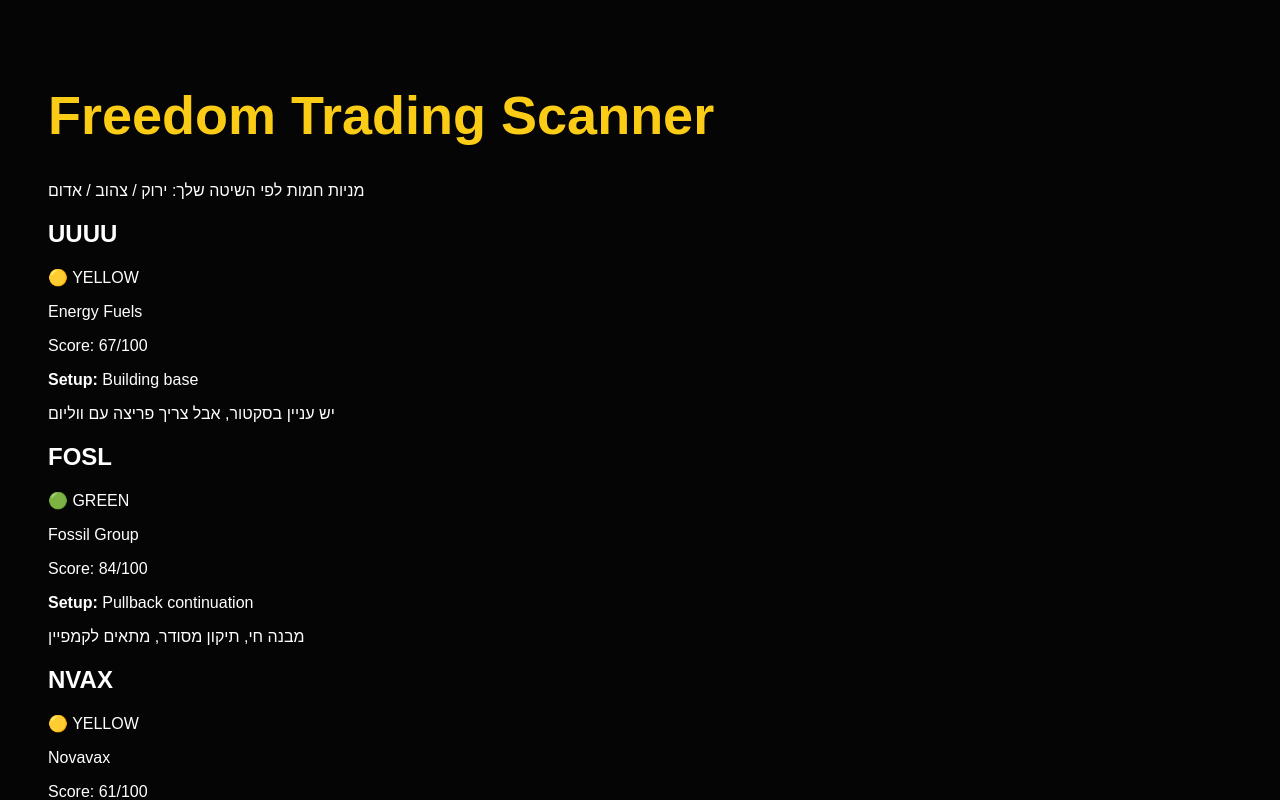
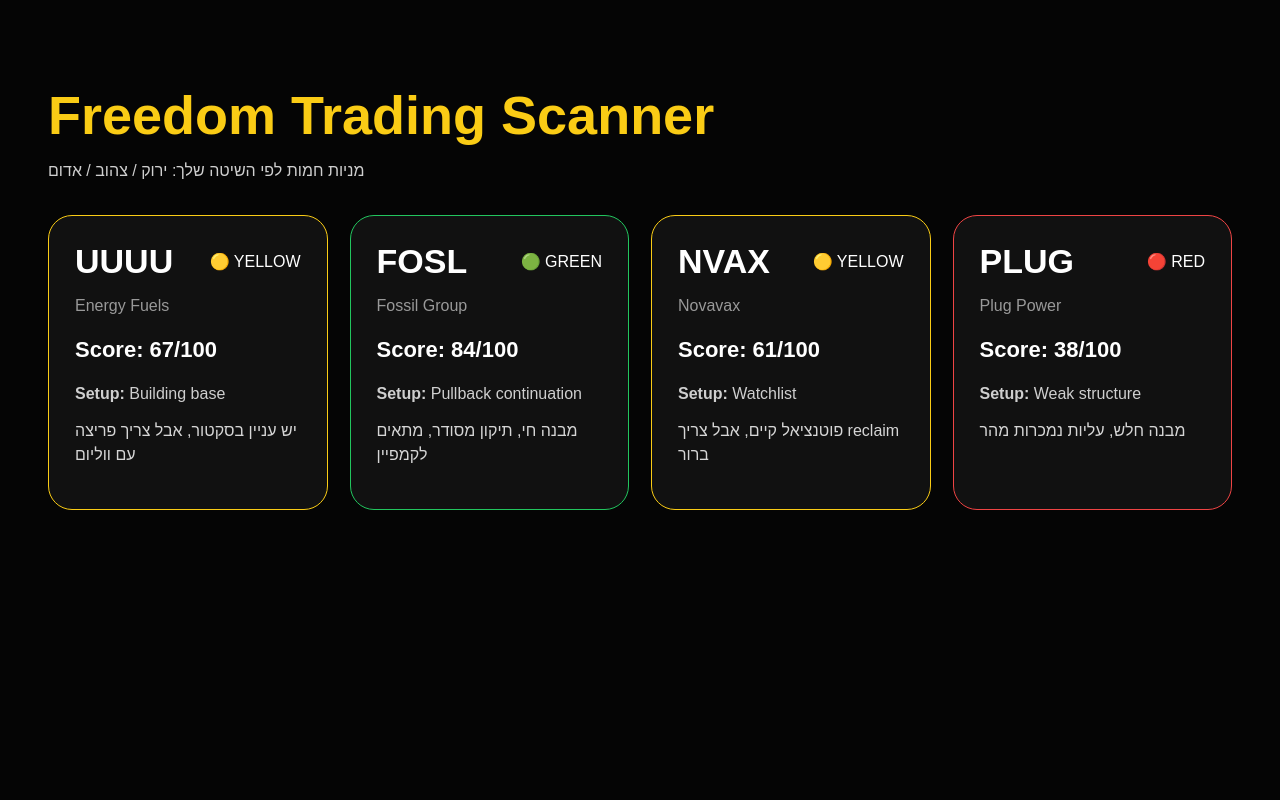
Before and after one commit to igal083-glitch/freedom-trade-fit-v1, a React (Vite) app: page / in a window 1280 px wide. Shown: the top 800 px of the page. Built offline with nearby package versions, Linux system fonts and the light colour scheme.

Commit message:
Update scanner styles

```diff
--- a/src/styles.css
+++ b/src/styles.css
@@ -13,13 +13,73 @@
 h1 {
   color: #facc15;
   font-size: 54px;
+  margin-bottom: 8px;
 }
 
-.card {
-  margin-top: 30px;
+p {
+  color: #cfcfcf;
+}
+
+.grid {
+  display: grid;
+  grid-template-columns: repeat(4, 1fr);
+  gap: 22px;
+  margin-top: 35px;
+}
+
+.scanner-card {
   background: #111;
-  border: 1px solid #22c55e;
   border-radius: 24px;
-  padding: 32px;
-  max-width: 700px;
+  padding: 26px;
+  border: 1px solid #333;
 }
+
+.scanner-card.green {
+  border-color: #22c55e;
+}
+
+.scanner-card.yellow {
+  border-color: #facc15;
+}
+
+.scanner-card.red {
+  border-color: #ef4444;
+}
+
+.top {
+  display: flex;
+  justify-content: space-between;
+  align-items: center;
+}
+
+.top h2 {
+  font-size: 34px;
+  margin: 0;
+}
+
+.name {
+  color: #999;
+}
+
+.score {
+  font-size: 22px;
+  font-weight: bold;
+  color: white;
+}
+
+.why {
+  color: #d6d6d6;
+  line-height: 1.5;
+}
+
+@media (max-width: 1000px) {
+  .grid {
+    grid-template-columns: repeat(2, 1fr);
+  }
+}
+
+@media (max-width: 650px) {
+  .grid {
+    grid-template-columns: 1fr;
+  }
+}
```
